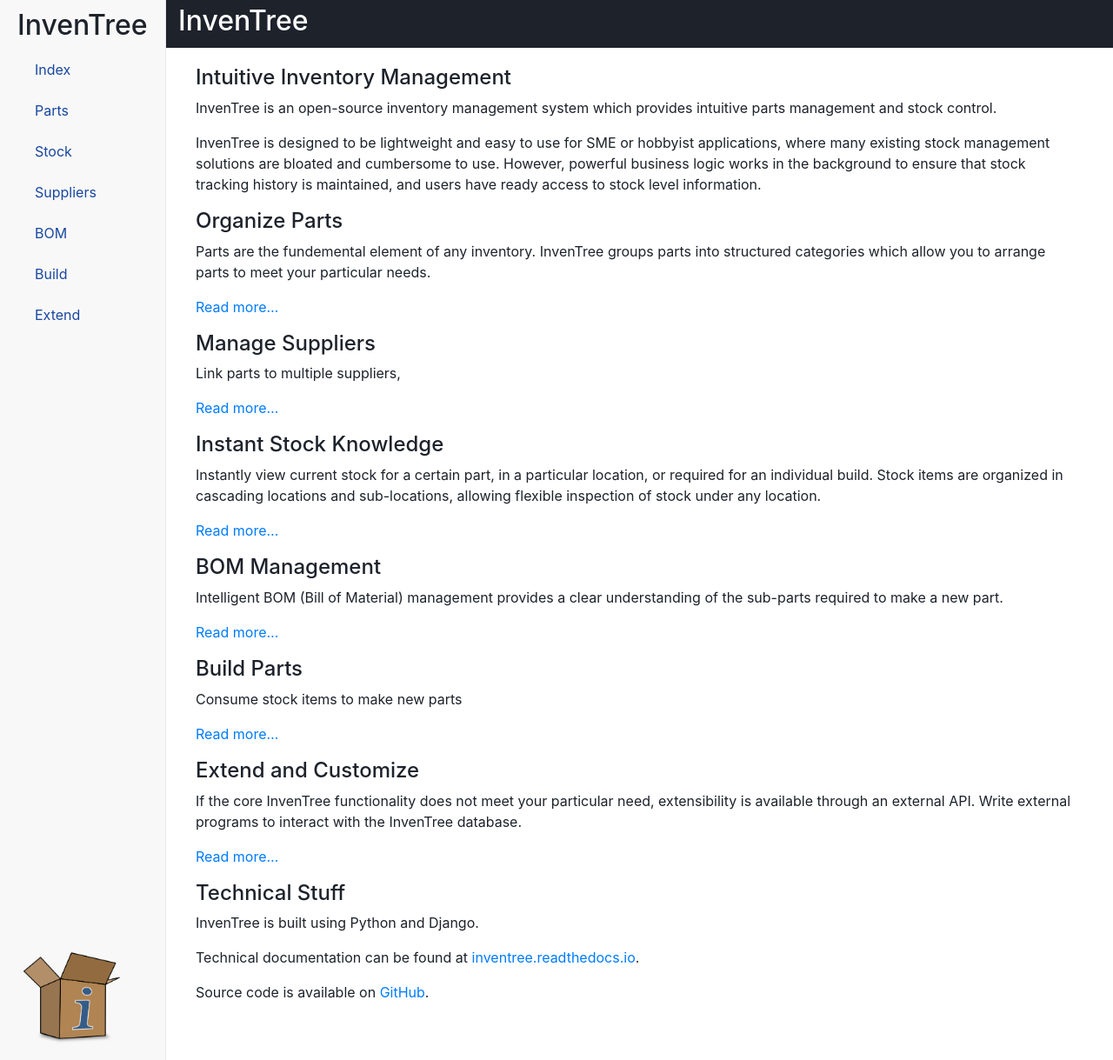
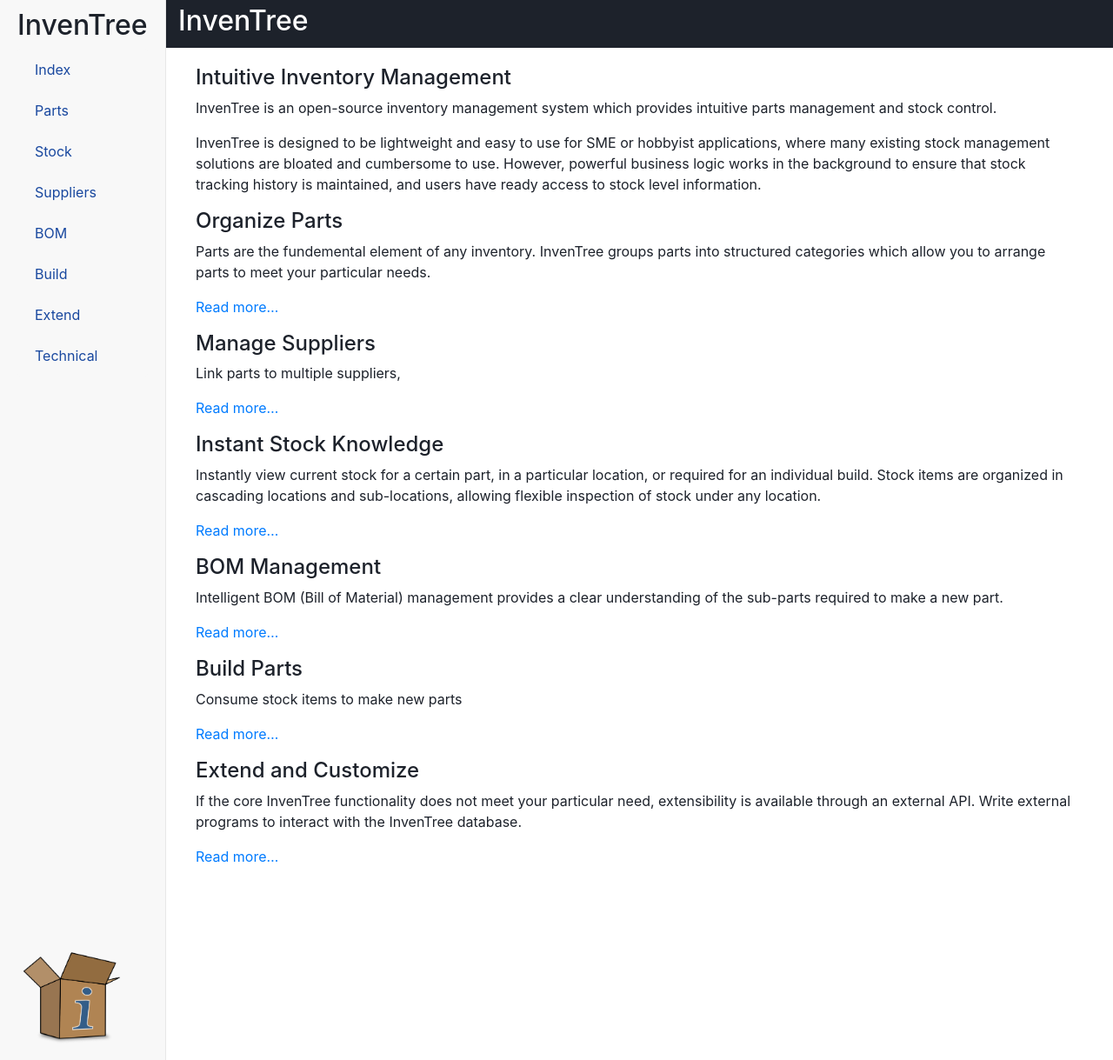
Before and after one commit to inventree/InvenTree.github.io, a Jekyll site: the page built from index.md, in a window 1280 px wide and 1219 px high. Shown: the whole window at 87% size. Built offline with Jekyll 4.4.1, drawn with Linux system fonts in a browser that asks for light colours.

Commit message:
Add separate page for technical info

```diff
--- a/_includes/sidenav.html
+++ b/_includes/sidenav.html
@@ -22,6 +22,7 @@
         <li class='list-group-item'>{% include nav_link.html url='/bom.html' text='BOM' %}</li>
         <li class='list-group-item'>{% include nav_link.html url='/build.html' text='Build' %}</li>
         <li class='list-group-item'>{% include nav_link.html url='/extend.html' text='Extend' %}</li>
+        <li class='list-group-item'>{% include nav_link.html url='/technical.html' text='Technical' %}</li>
     </ul>
 
     <div class='sidenav-footer'>
--- a/index.md
+++ b/index.md
@@ -42,11 +42,3 @@
 If the core InvenTree functionality does not meet your particular need, extensibility is available through an external API. Write external programs to interact with the InvenTree database.
 
 [Read more...](/extend.html)
-
-## Technical Stuff
-
-InvenTree is built using Python and Django.
-
-Technical documentation can be found at [inventree.readthedocs.io](https://inventree.readthedocs.io/en/latest/index.html).
-
-Source code is available on [GitHub](https://github.com/inventree).
```
Also changed, not shown: technical.md (added, +9 -0 lines).
